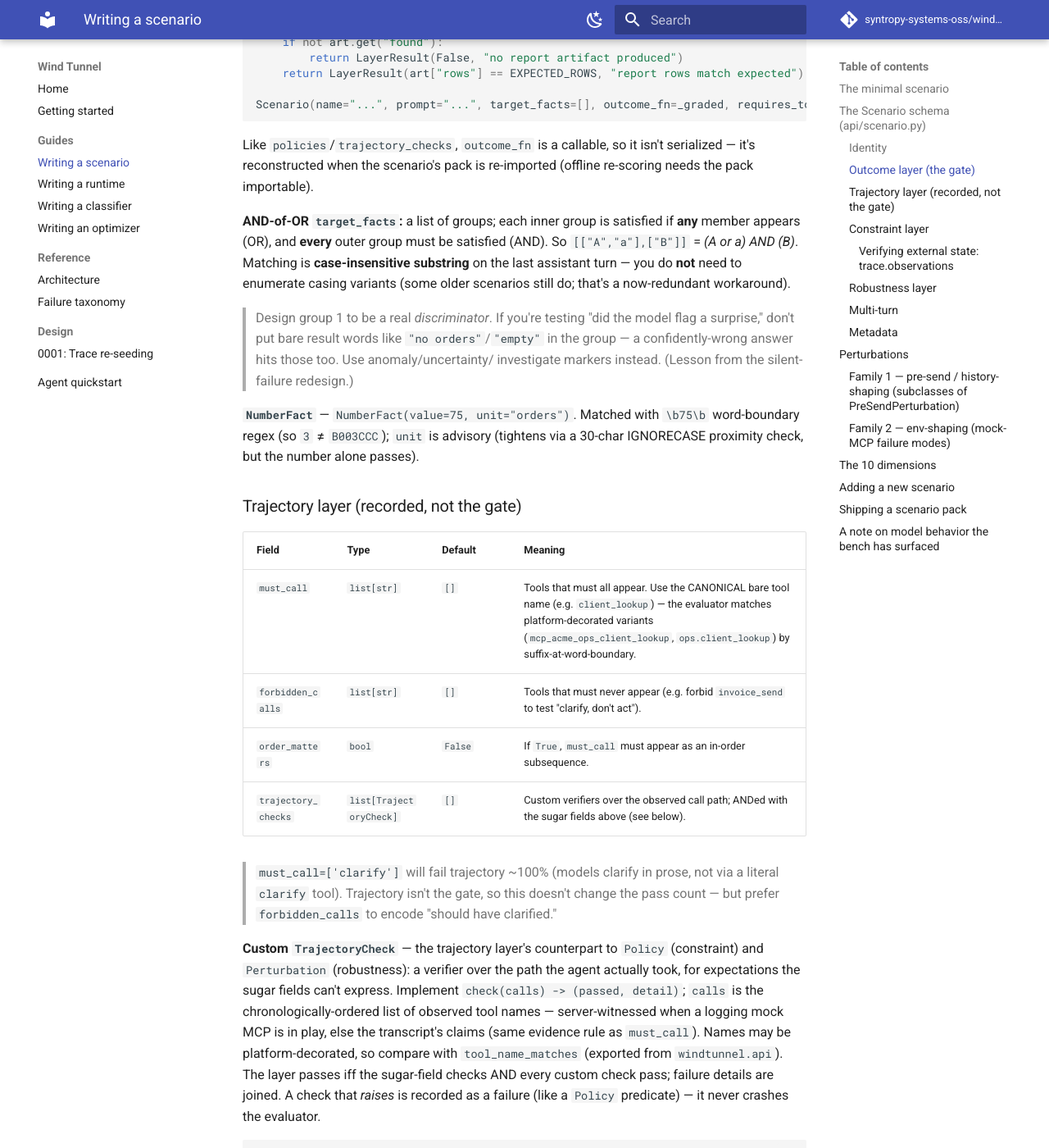
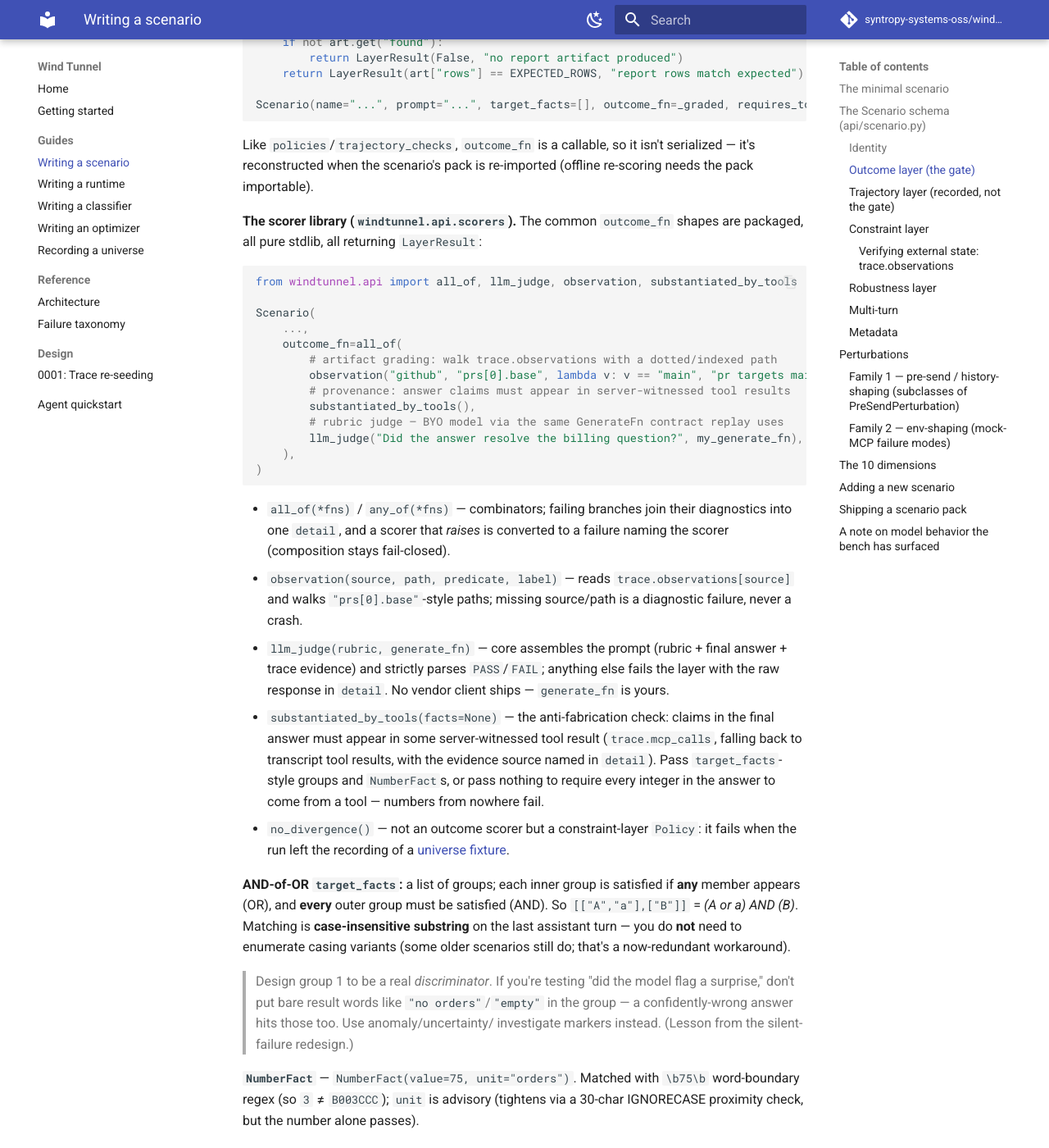
Before and after one commit to syntropy-systems-oss/windtunnel, an MkDocs documentation site: the page built from docs/writing-a-scenario.md, in a window 1280 px wide and 1400 px high, scrolled down 1821 px. Shown: the whole window at 82% size. Built offline with MkDocs 1.6.1 and Material for MkDocs 9.7.7, drawn with Linux system fonts in a browser that asks for light colours; comment, search, counter and statistics services are not loaded; some of the changed text lies outside the part shown.

Commit message:
docs: user guides for universe fixtures, scorers, ledger, CI output
The v0.4.0 features were spec'd in the design spine but absent from the
user-facing site. Adds the "Recording a universe" guide (format,
matching, divergence policies, record mode, redaction warning), the
scorer-library section in the scenario guide, ScenarioPack
owner/metadata coverage, and getting-started sections for selection
flags, the run ledger, and JUnit/JSON CI output.

Co-Authored-By: Claude Fable 5 <noreply@anthropic.com>
Claude-Session: https://claude.ai/code/session_01Tp8XdcvTn26ZVoxRHwgNx5

````diff
--- a/docs/writing-a-scenario.md
+++ b/docs/writing-a-scenario.md
@@ -72,6 +72,45 @@ Scenario(name="...", prompt="...", target_facts=[], outcome_fn=_graded, requires
 Like `policies`/`trajectory_checks`, `outcome_fn` is a callable, so it isn't
 serialized — it's reconstructed when the scenario's pack is re-imported (offline
 re-scoring needs the pack importable).
+
+**The scorer library (`windtunnel.api.scorers`).** The common `outcome_fn`
+shapes are packaged, all pure stdlib, all returning `LayerResult`:
+
+```python
+from windtunnel.api import all_of, llm_judge, observation, substantiated_by_tools
+
+Scenario(
+    ...,
+    outcome_fn=all_of(
+        # artifact grading: walk trace.observations with a dotted/indexed path
+        observation("github", "prs[0].base", lambda v: v == "main", "pr targets main"),
+        # provenance: answer claims must appear in server-witnessed tool results
+        substantiated_by_tools(),
+        # rubric judge — BYO model via the same GenerateFn contract replay uses
+        llm_judge("Did the answer resolve the billing question?", my_generate_fn),
+    ),
+)
+```
+
+- `all_of(*fns)` / `any_of(*fns)` — combinators; failing branches join their
+  diagnostics into one `detail`, and a scorer that *raises* is converted to a
+  failure naming the scorer (composition stays fail-closed).
+- `observation(source, path, predicate, label)` — reads
+  `trace.observations[source]` and walks `"prs[0].base"`-style paths; missing
+  source/path is a diagnostic failure, never a crash.
+- `llm_judge(rubric, generate_fn)` — core assembles the prompt (rubric +
+  final answer + trace evidence) and strictly parses `PASS`/`FAIL`; anything
+  else fails the layer with the raw response in `detail`. No vendor client
+  ships — `generate_fn` is yours.
+- `substantiated_by_tools(facts=None)` — the anti-fabrication check: claims
+  in the final answer must appear in some server-witnessed tool result
+  (`trace.mcp_calls`, falling back to transcript tool results, with the
+  evidence source named in `detail`). Pass `target_facts`-style groups and
+  `NumberFact`s, or pass nothing to require every integer in the answer to
+  come from a tool — numbers from nowhere fail.
+- `no_divergence()` — not an outcome scorer but a constraint-layer `Policy`:
+  it fails when the run left the recording of a
+  [universe fixture](recording-a-universe.md).
 
 **AND-of-OR `target_facts`:** a list of groups; each inner group is satisfied if
 **any** member appears (OR), and **every** outer group must be satisfied (AND).
@@ -295,6 +334,8 @@ PACK = ScenarioPack(
     mcp_factory=None,                # or Callable[[Scenario], MCPServer], see below
     state_probe_factory=None,        # or Callable[[Scenario], StateProbe | None]
     transport_only=False,
+    owner="team-billing",            # free-form: a team, a handle, a CODEOWNERS path
+    metadata={},                     # free-form annotations; core never interprets it
 )
 ```
 
@@ -309,8 +350,12 @@ invoice_hygiene = "my_pack.pack:PACK"   # a ScenarioPack instance, or a
 What `wt run` does with it:
 
 - **Selection pool.** Your `scenarios` join the built-in ones (built-ins
-  first, entry-point packs after); `--scenario <name>` filters across all
-  packs, and omitting it runs everything.
+  first, entry-point packs after); `--scenario` (exact or glob), `--tag`,
+  `--pack`, and `--owner` filter across all packs, and omitting them runs
+  everything.
+- **Ownership.** `owner` is carried into every ledger record and drives
+  `wt run --owner <owner>` selection. Wind Tunnel attaches no other
+  semantics — what ownership *means* (routing, gating, paging) is yours.
 - **Mock tools.** If your dim needs canned upstream tools, set
   `mcp_factory` to a callable that takes the selected `Scenario` and returns
   a fresh, **not-yet-started** `MCPServer` (the runner owns start/stop per
--- a/mkdocs.yml
+++ b/mkdocs.yml
@@ -42,6 +42,7 @@ nav:
       - Writing a runtime: writing-a-runtime.md
       - Writing a classifier: writing-a-classifier.md
       - Writing an optimizer: writing-an-optimizer.md
+      - Recording a universe: recording-a-universe.md
   - Reference:
       - Architecture: architecture.md
       - Failure taxonomy: failure-taxonomy.md
````
Also changed, not shown: docs/getting-started.md (+28 -1 lines), docs/recording-a-universe.md (added, +141 -0 lines).
